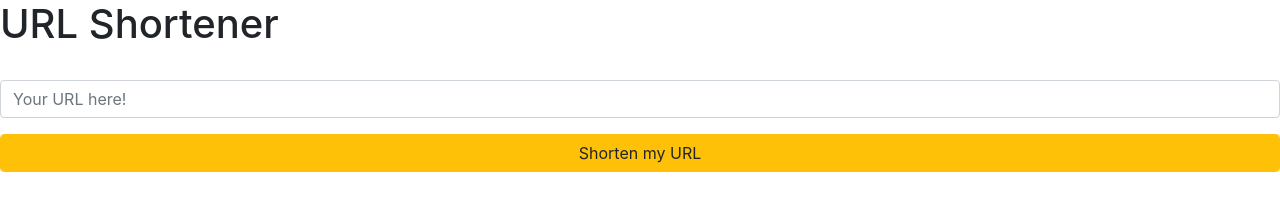
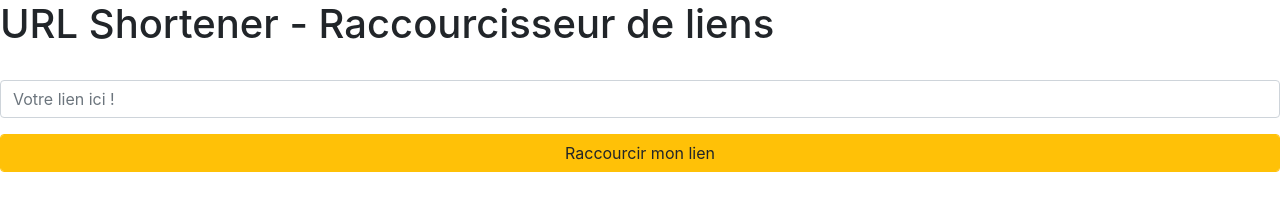
Before and after one commit to flv12/url-shortener, a website built with Parcel: page src/index.html in a window 1280 px wide. Built offline with nearby package versions, Linux system fonts and the light colour scheme.

Commit message:
Language stuff

```diff
--- a/src/index.html
+++ b/src/index.html
@@ -1,12 +1,12 @@
 <!DOCTYPE html>
-<html lang="en">
+<html lang="fr">
   <head>
     <meta charset="utf-8" />
     <meta http-equiv="X-UA-Compatible" content="IE=edge" />
     <meta name="viewport" content="width=device-width, initial-scale=1" />
     <meta name="description" content="A cool thing made with Glitch" />
 
-    <title>URL Shortener</title>
+    <title>URL Shortener - Raccourcisseur de liens</title>
 
     <link id="favicon" rel="icon" href="/scissors.png" type="image/x-icon" />
     <!-- import the webpage's stylesheet -->
@@ -24,14 +24,14 @@
   </head>
   <body>
     <main>
-      <h1>URL Shortener</h1>
+      <h1>URL Shortener - Raccourcisseur de liens</h1>
       <form>
         <label for="url"></label>
         <input
           name="url"
-          aria-label="Your URL"
+          aria-label="Votre lien"
           type="url"
-          placeholder="Your URL here!"
+          placeholder="Votre lien ici !"
           class="form-group form-control"
         />
         <button
@@ -39,7 +39,7 @@
           class="form-group form-control btn btn-warning"
           id="new-url"
         >
-          Shorten my URL
+          Raccourcir mon lien
         </button>
       </form>
       <section class="short-url"></section>
```
